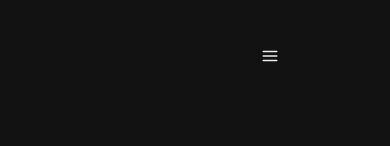
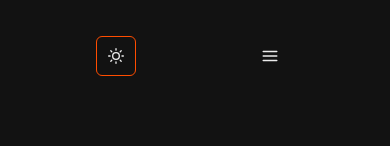
Before and after one commit to IvanCheresky/portfolio, a Next.js app: page / in a window 390 px wide. Shown: the top 146 px of the page. Built offline with nearby package versions, Linux system fonts and the light colour scheme.

Commit message:
Add color switch button to mobile header

```diff
--- /dev/null
+++ b/src/components/Header/ColorSwitchButton/index.tsx
@@ -0,0 +1,20 @@
+import { MoonIcon, SunIcon } from "@chakra-ui/icons";
+import { IconButton, useColorMode } from "@chakra-ui/react";
+import React from "react";
+
+const ColorSwitchButton = () => {
+  const { colorMode, toggleColorMode } = useColorMode();
+
+  return (
+    <IconButton
+      border="1px"
+      borderColor="brand.orange"
+      bg="transparent"
+      aria-label="Toggle light dark mode"
+      onClick={toggleColorMode}
+      icon={colorMode === "light" ? <MoonIcon /> : <SunIcon />}
+    />
+  );
+};
+
+export default ColorSwitchButton;
--- a/src/components/Header/DesktopHeader/index.tsx
+++ b/src/components/Header/DesktopHeader/index.tsx
@@ -1,34 +1,19 @@
-import { MoonIcon, SunIcon } from "@chakra-ui/icons";
-import {
-  Flex,
-  IconButton,
-  Text,
-  useColorMode,
-  useColorModeValue,
-} from "@chakra-ui/react";
+import { Flex, Text, useColorModeValue } from "@chakra-ui/react";
 import Link from "next/link";
 import React from "react";
 import routes from "@/utils/routes";
+import ColorSwitchButton from "../ColorSwitchButton";
 
 interface DesktopHeaderProps {
   currentRoute: string;
 }
 
 const DesktopHeader = ({ currentRoute }: DesktopHeaderProps) => {
-  const { colorMode, toggleColorMode } = useColorMode();
-
   const fontColor = useColorModeValue("brand.black", "gray");
 
   return (
     <Flex alignItems="center" justify="space-between">
-      <IconButton
-        border="1px"
-        borderColor="brand.orange"
-        bg="transparent"
-        aria-label="Toggle light dark mode"
-        onClick={toggleColorMode}
-        icon={colorMode === "light" ? <MoonIcon /> : <SunIcon />}
-      />
+      <ColorSwitchButton />
       <Flex alignItems="center" columnGap="5vw" ml="10px">
         <Link href={routes.home.path}>
           <Text
--- a/src/components/Header/MobileHeader/index.tsx
+++ b/src/components/Header/MobileHeader/index.tsx
@@ -12,6 +12,7 @@ import {
 import Link from "next/link";
 import React, { useState } from "react";
 import routes from "@/utils/routes";
+import ColorSwitchButton from "../ColorSwitchButton";
 
 interface MobileHeaderProps {
   currentRoute: string;
@@ -24,7 +25,8 @@ const MobileHeader = ({ currentRoute }: MobileHeaderProps) => {
   const bgColor = useColorModeValue("white", "brand.black");
 
   return (
-    <Flex alignItems="flex-end" justifyContent="flex-end">
+    <Flex alignItems="center" justifyContent="space-between">
+      <ColorSwitchButton />
       <IconButton
         aria-label="menu"
         icon={<HamburgerIcon />}
```
